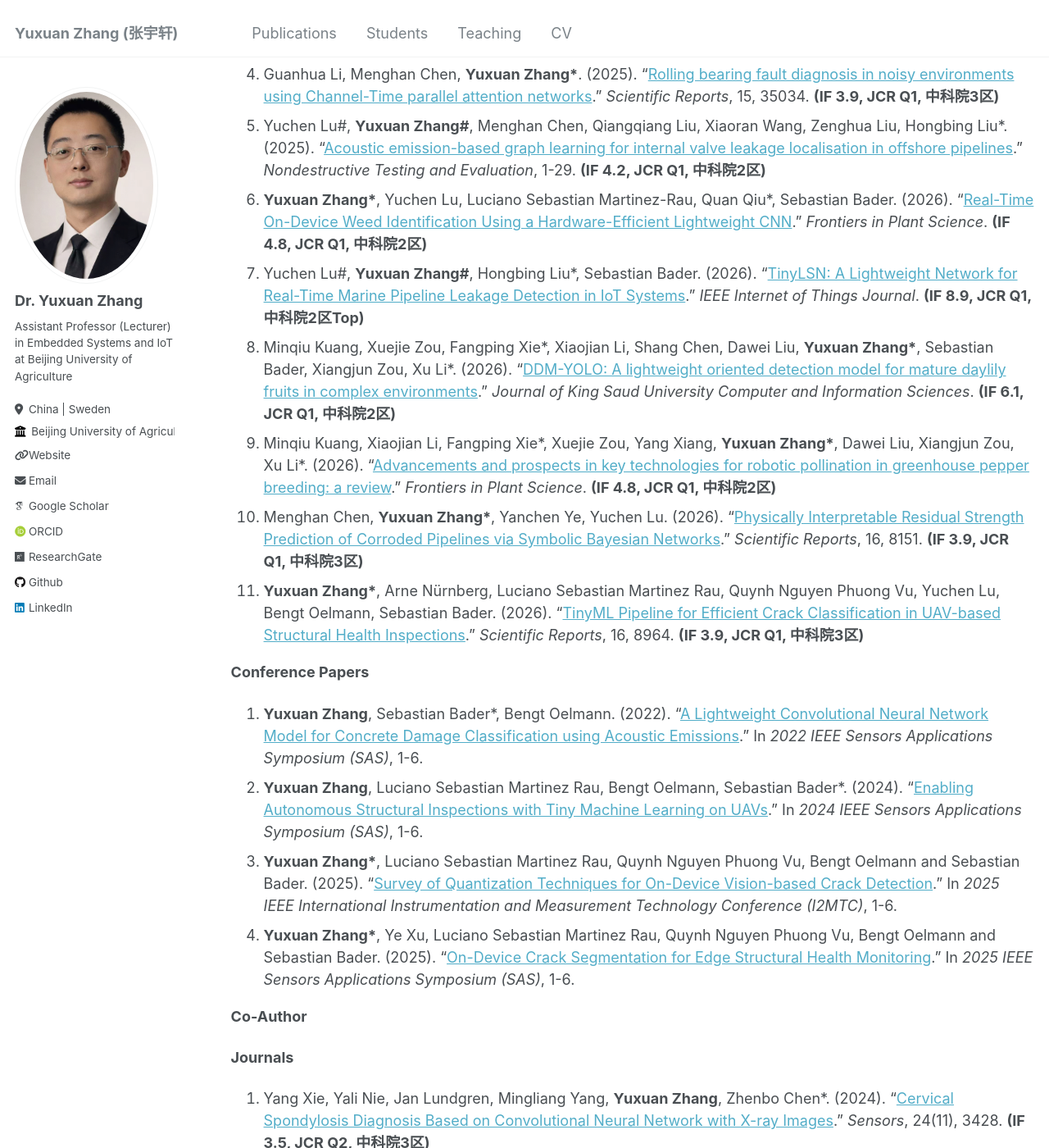
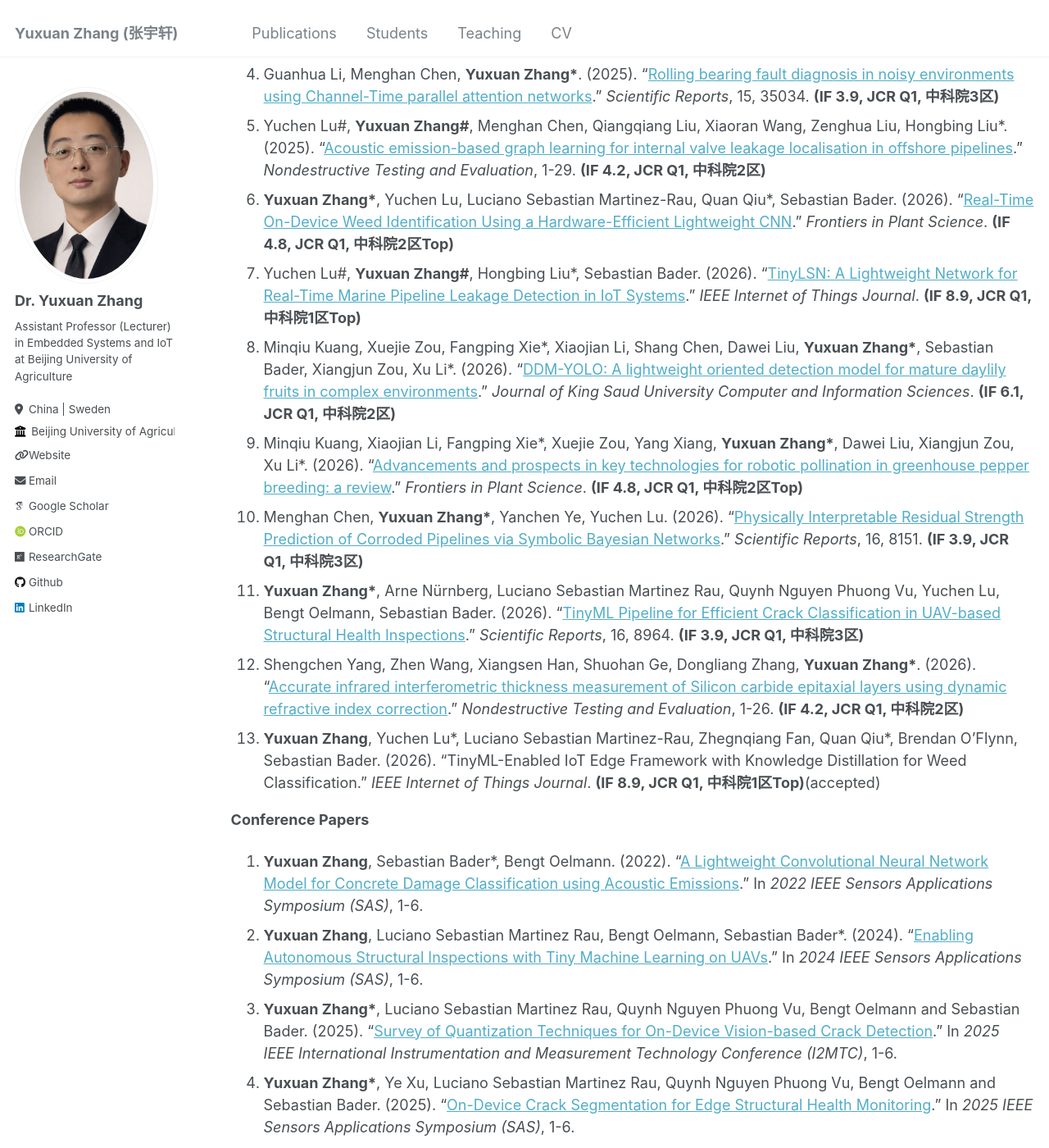
Before and after one commit to YuxuanZhang-96/YuxuanZhang-96.github.io, a Jekyll site: the page built from _pages/cv.md, in a window 1280 px wide and 1400 px high, scrolled down 1071 px. Shown: the whole window at 82% size. Built offline with Jekyll 4.4.1, drawn with Linux system fonts in a browser that asks for light colours; some web fonts are replaced.

Commit message:
Update cv.md

```diff
--- a/_pages/cv.md
+++ b/_pages/cv.md
@@ -42,12 +42,14 @@ __Journal Papers__
 3. __Yuxuan Zhang__, Rhys Pullin, Bengt Oelmann, Sebastian Bader\*. (2025). "[On-Device Fault Diagnosis with Augmented Acoustic Emission Data: A Case Study on Carbon Fiber Panels](https://ieeexplore.ieee.org/document/11029626)." _IEEE Transactions on Instrumentation and Measurement_, 1-12 __(IF 5.9, JCR Q1, 中科院2区Top)__
 4. Guanhua Li, Menghan Chen, __Yuxuan Zhang\*__. (2025). "[Rolling bearing fault diagnosis in noisy environments using Channel-Time parallel attention networks](https://www.nature.com/articles/s41598-025-22683-y)." _Scientific Reports_, 15, 35034. __(IF 3.9, JCR Q1, 中科院3区)__
 5. Yuchen Lu#, __Yuxuan Zhang#__, Menghan Chen, Qiangqiang Liu, Xiaoran Wang, Zenghua Liu, Hongbing Liu\*. (2025). "[Acoustic emission-based graph learning for internal valve leakage localisation in offshore pipelines](https://www.tandfonline.com/doi/full/10.1080/10589759.2025.2572393)." _Nondestructive Testing and Evaluation_, 1-29. __(IF 4.2, JCR Q1, 中科院2区)__
-6. __Yuxuan Zhang\*__, Yuchen Lu, Luciano Sebastian Martinez-Rau, Quan Qiu\*, Sebastian Bader. (2026). "[Real-Time On-Device Weed Identification Using a Hardware-Efficient Lightweight CNN](https://www.frontiersin.org/journals/plant-science/articles/10.3389/fpls.2026.1747863/abstract)." _Frontiers in Plant Science_. __(IF 4.8, JCR Q1, 中科院2区)__
-7. Yuchen Lu#, __Yuxuan Zhang#__, Hongbing Liu\*, Sebastian Bader. (2026). "[TinyLSN: A Lightweight Network for Real-Time Marine Pipeline Leakage Detection in IoT Systems](https://ieeexplore.ieee.org/document/11396923)." _IEEE Internet of Things Journal_. __(IF 8.9, JCR Q1, 中科院2区Top)__
+6. __Yuxuan Zhang\*__, Yuchen Lu, Luciano Sebastian Martinez-Rau, Quan Qiu\*, Sebastian Bader. (2026). "[Real-Time On-Device Weed Identification Using a Hardware-Efficient Lightweight CNN](https://www.frontiersin.org/journals/plant-science/articles/10.3389/fpls.2026.1747863/abstract)." _Frontiers in Plant Science_. __(IF 4.8, JCR Q1, 中科院2区Top)__
+7. Yuchen Lu#, __Yuxuan Zhang#__, Hongbing Liu\*, Sebastian Bader. (2026). "[TinyLSN: A Lightweight Network for Real-Time Marine Pipeline Leakage Detection in IoT Systems](https://ieeexplore.ieee.org/document/11396923)." _IEEE Internet of Things Journal_. __(IF 8.9, JCR Q1, 中科院1区Top)__
 8. Minqiu Kuang, Xuejie Zou, Fangping Xie\*, Xiaojian Li, Shang Chen, Dawei Liu, __Yuxuan Zhang\*__, Sebastian Bader, Xiangjun Zou, Xu Li\*. (2026). "[DDM-YOLO: A lightweight oriented detection model for mature daylily fruits in complex environments](https://doi.org/10.1007/s44443-026-00559-z)." _Journal of King Saud University Computer and Information Sciences_. __(IF 6.1, JCR Q1, 中科院2区)__
-9. Minqiu Kuang, Xiaojian Li, Fangping Xie\*, Xuejie Zou, Yang Xiang, __Yuxuan Zhang\*__, Dawei Liu, Xiangjun Zou, Xu Li\*. (2026). "[Advancements and prospects in key technologies for robotic pollination in greenhouse pepper breeding: a review](https://www.frontiersin.org/journals/plant-science/articles/10.3389/fpls.2026.1778541/abstract)." _Frontiers in Plant Science_. __(IF 4.8, JCR Q1, 中科院2区)__
+9. Minqiu Kuang, Xiaojian Li, Fangping Xie\*, Xuejie Zou, Yang Xiang, __Yuxuan Zhang\*__, Dawei Liu, Xiangjun Zou, Xu Li\*. (2026). "[Advancements and prospects in key technologies for robotic pollination in greenhouse pepper breeding: a review](https://www.frontiersin.org/journals/plant-science/articles/10.3389/fpls.2026.1778541/abstract)." _Frontiers in Plant Science_. __(IF 4.8, JCR Q1, 中科院2区Top)__
 10. Menghan Chen, __Yuxuan Zhang\*__, Yanchen Ye, Yuchen Lu. (2026). "[Physically Interpretable Residual Strength Prediction of Corroded Pipelines via Symbolic Bayesian Networks](https://www.nature.com/articles/s41598-026-41914-4)." _Scientific Reports_, 16, 8151. __(IF 3.9, JCR Q1, 中科院3区)__
 11. __Yuxuan Zhang\*__, Arne Nürnberg, Luciano Sebastian Martinez Rau, Quynh Nguyen Phuong Vu, Yuchen Lu, Bengt Oelmann, Sebastian Bader. (2026). "[TinyML Pipeline for Efficient Crack Classification in UAV-based Structural Health Inspections](https://www.nature.com/articles/s41598-026-43534-4)." _Scientific Reports_, 16, 8964. __(IF 3.9, JCR Q1, 中科院3区)__
+12. Shengchen Yang, Zhen Wang, Xiangsen Han, Shuohan Ge, Dongliang Zhang, __Yuxuan Zhang\*__. (2026). "[Accurate infrared interferometric thickness measurement of Silicon carbide epitaxial layers using dynamic refractive index correction](https://www.tandfonline.com/doi/full/10.1080/10589759.2026.2653119)." _Nondestructive Testing and Evaluation_, 1-26. __(IF 4.2, JCR Q1, 中科院2区)__
+13. __Yuxuan Zhang__, Yuchen Lu\*, Luciano Sebastian Martinez-Rau, Zhegnqiang Fan, Quan Qiu\*, Brendan O'Flynn, Sebastian Bader. (2026). "TinyML-Enabled IoT Edge Framework with Knowledge Distillation for Weed Classification." _IEEE Internet of Things Journal_. __(IF 8.9, JCR Q1, 中科院1区Top)__(accepted)
 
 __Conference Papers__
 1. __Yuxuan Zhang__, Sebastian Bader\*, Bengt Oelmann. (2022). "[A Lightweight Convolutional Neural Network Model for Concrete Damage Classification using Acoustic Emissions](https://ieeexplore.ieee.org/document/9881386)." In _2022 IEEE Sensors Applications Symposium (SAS)_, 1-6.
```
